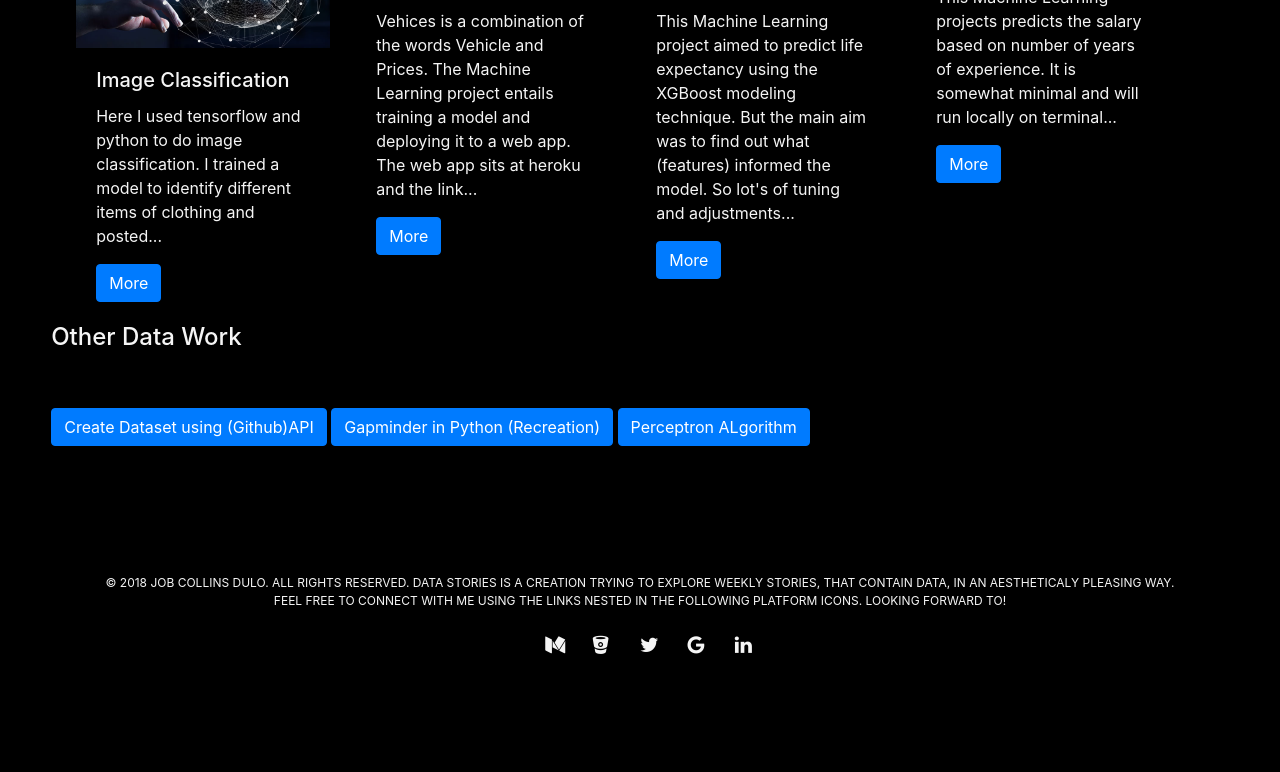
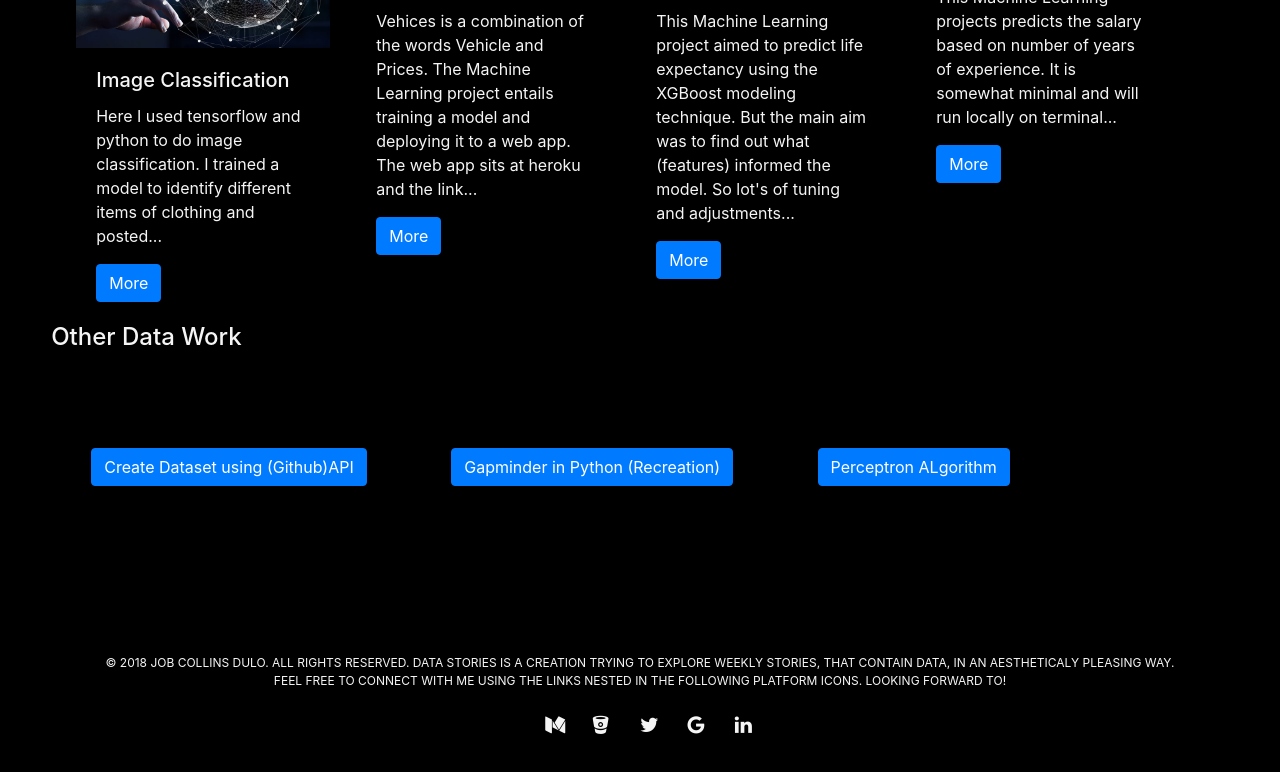
Before and after one commit to datasto/datasto, a plain HTML site: page portfolio.html in a window 1280 px wide. Shown: the part 1020-1792 px from the top of the page. Before the commit the page ends 1716 px from the top, so only its background shows below. Drawn offline with nearby package versions, Linux system fonts and the light colour scheme; animation ran at ten frames a second.

Commit message:
Update portfolio.html

```diff
--- a/portfolio.html
+++ b/portfolio.html
@@ -53,7 +53,7 @@
 
         }
 
-        spc {
+        .spc {
             margin: 40px;
         }
 
```
